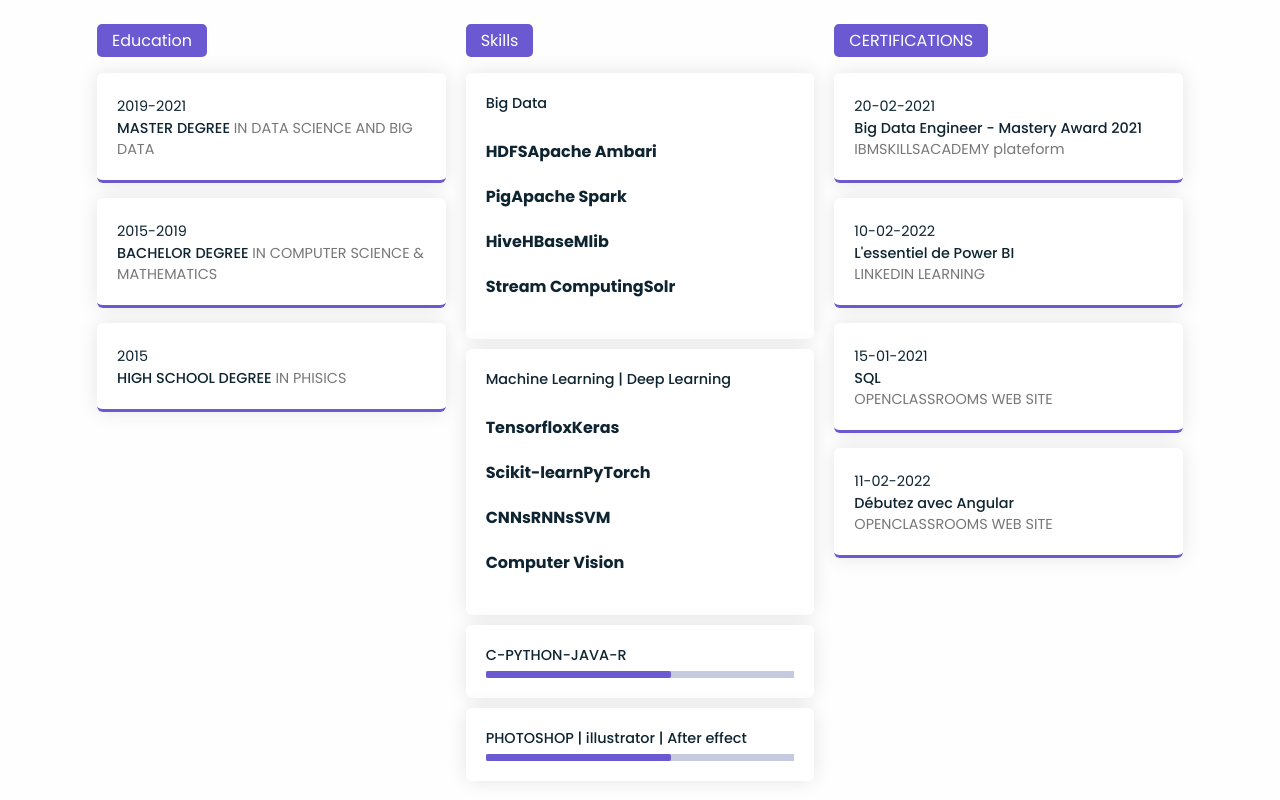
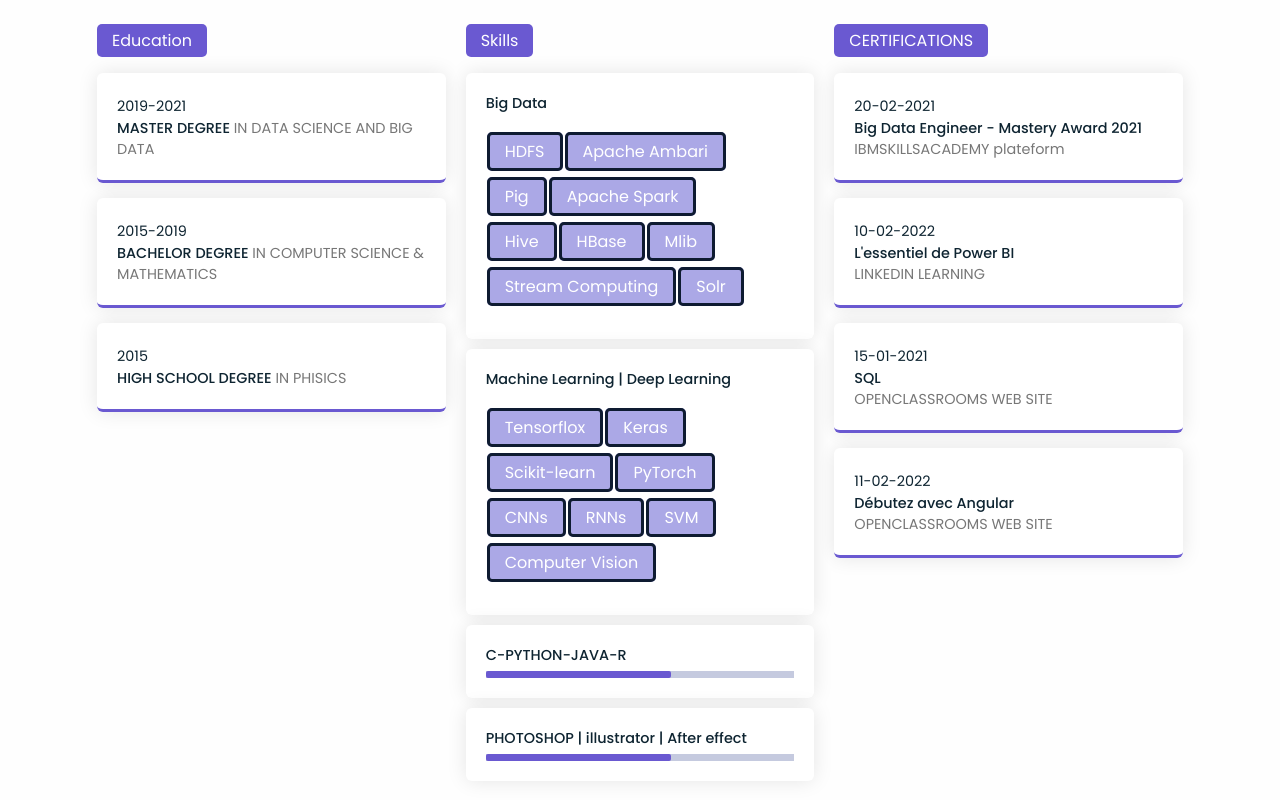
Before and after one commit to jbrane-abrouch/jbrane-abrouch.github.io, a website: page index.html in a window 1280 px wide. Shown: the part 2652-3452 px from the top of the page. Drawn offline with nearby package versions, Linux system fonts and the light colour scheme.

Commit message:
Add files via upload

```diff
--- a/css/style.css
+++ b/css/style.css
@@ -6,6 +6,7 @@
     --first-color:#0e2431;
     --second-color:#6a59d1;
     --third-color:#777;
+    --forth-color:#ABA8E6;
 
     /*HOVER*/
 
@@ -432,7 +433,17 @@ header.sticky .nav-bar{
 .skills-info h4{
     margin-bottom: 20px;
 }
-
+.skl{
+    background: var(--forth-color);
+    color: #fff;
+    font-size: var(--normal-font-size);
+    font-weight: 400;
+    padding: 5px 15px;
+    margin:1px ;
+    border-radius: 5px;
+    border-style:solid;
+    border-color: #0e1b31;
+}
 .skills-info h4 label{
     background: var(--second-color);
     color: #fff;
@@ -492,6 +503,7 @@ header.sticky .nav-bar{
 
 .bar .info span{
     font-weight: 500;
+
 }
 
 .bar .line{
```
